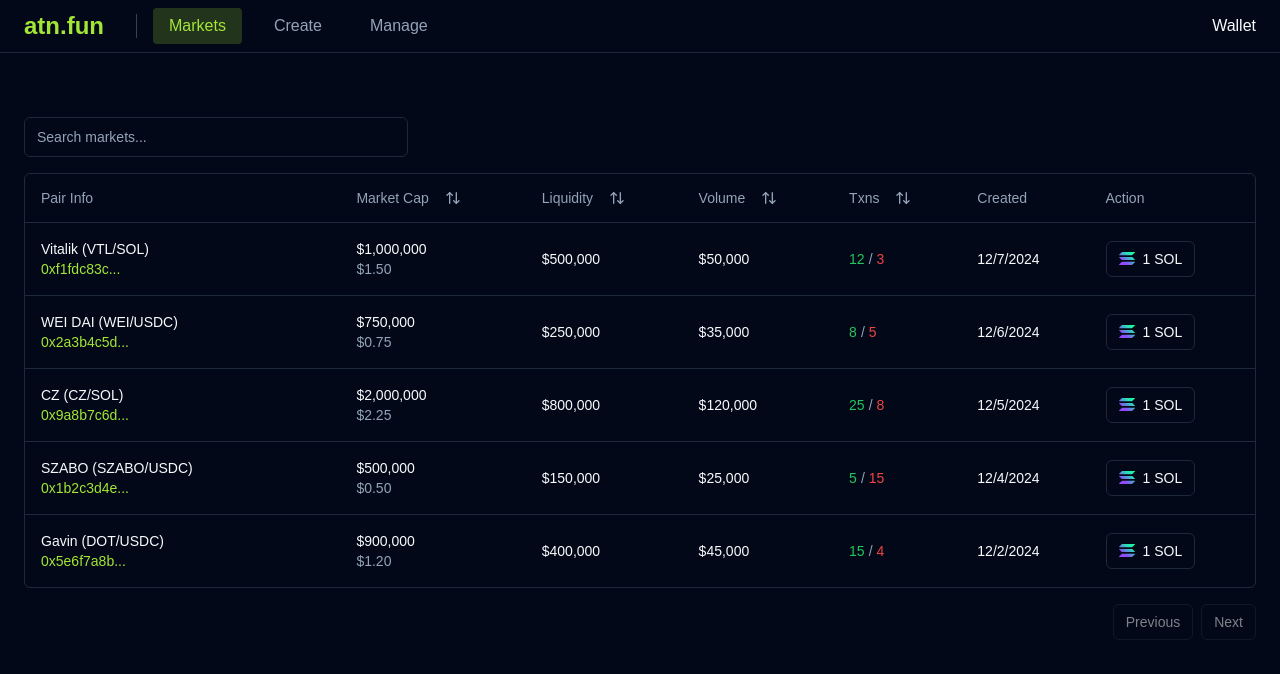
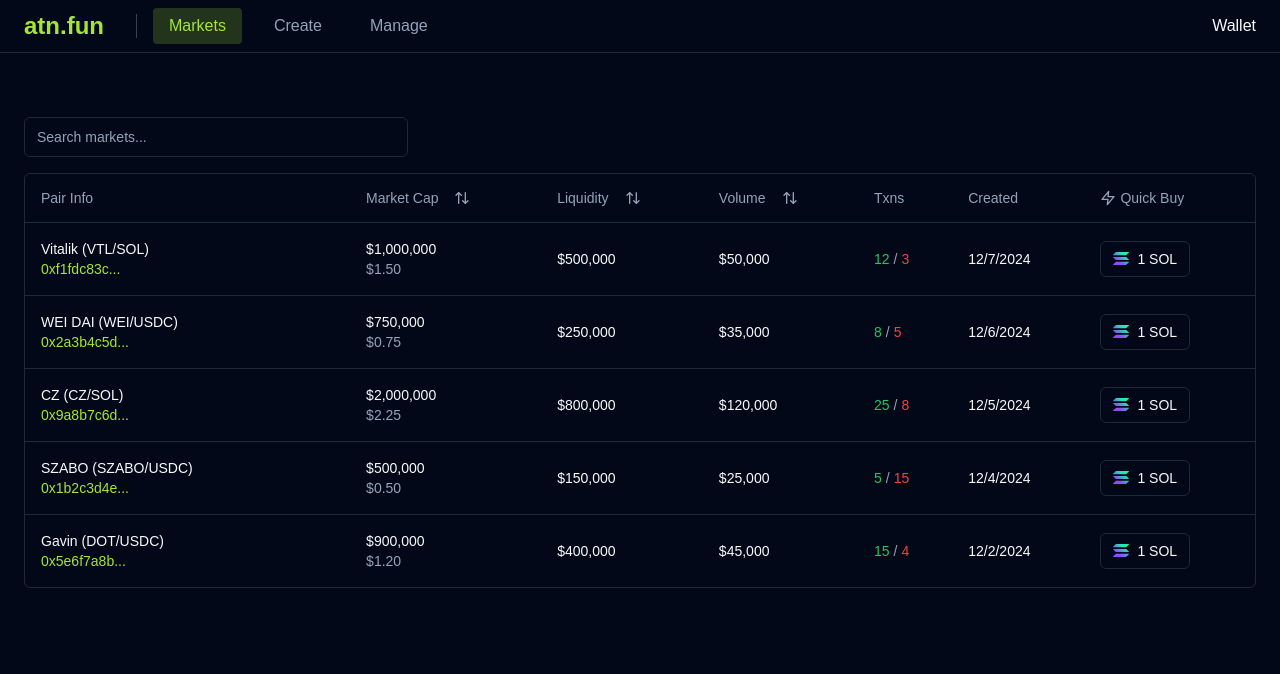
Before and after one commit to Flake-market/flake-frontend, a Next.js app: page /markets in a window 1280 px wide. Shown: the top 674 px of the page. Built offline with nearby package versions, Linux system fonts and the light colour scheme.

Commit message:
hide prev and next buttons if no pages. Add notes on whether to go with infinite scroll

```diff
--- a/src/app/markets/components/MarketTable.tsx
+++ b/src/app/markets/components/MarketTable.tsx
@@ -111,14 +111,7 @@
   {
     accessorKey: "transactions",
     header: ({ column }) => (
-      <Button
-        variant="ghost"
-        onClick={() => column.toggleSorting(column.getIsSorted() === "asc")}
-        className="text-left font-medium m-0 p-0"
-      >
-        Txns
-        <ArrowUpDown className="ml-2 h-4 w-4" />
-      </Button>
+      <div className="text-left font-medium">Txns</div>
     ),
     cell: ({ row }) => (
       <div className="flex items-center gap-1">
@@ -138,7 +131,12 @@
   },
   {
     id: "actions",
-    header: "Action",
+    header: () => (
+      <div className="flex items-center gap-1">
+        <svg xmlns="http://www.w3.org/2000/svg" width="16" height="16" viewBox="0 0 24 24" fill="none" stroke="currentColor" strokeWidth="2" strokeLinecap="round" strokeLinejoin="round" className="lucide lucide-zap"><polygon points="13 2 3 14 12 14 11 22 21 10 12 10 13 2"/></svg>
+        Quick Buy
+      </div>
+    ),
     cell: ({ row }) => (
         // TODO: add contract call to buy
       <Button variant="outline" size="sm" className="flex items-center gap-2">
@@ -187,7 +185,7 @@
             {table.getHeaderGroups().map((headerGroup) => (
               <TableRow key={headerGroup.id}>
                 {headerGroup.headers.map((header) => (
-                  <TableHead key={header.id} className="text-left">
+                  <TableHead key={header.id}>
                     {header.isPlaceholder
                       ? null
                       : flexRender(
@@ -224,23 +222,35 @@
           </TableBody>
         </Table>
       </div>
+
+      {/* TODO: Determine if we need pagination or infinite scroll based on:
+          - Expected number of markets (initial and growth)
+          - Performance impact of loading large datasets
+          - UX preference for market discovery
+          Current implementation uses basic pagination, consider:
+          - Infinite scroll for smoother browsing experience
+          - Virtual scrolling for better performance with large datasets
+          - Server-side pagination if dataset becomes too large
+      */}
       <div className="flex items-center justify-end space-x-2 py-4">
+        {table.getCanPreviousPage() && (
           <Button
             variant="outline"
             size="sm"
             onClick={() => table.previousPage()}
-          disabled={!table.getCanPreviousPage()}
           >
             Previous
           </Button>
+        )}
+        {table.getCanNextPage() && (
           <Button
             variant="outline"
             size="sm"
             onClick={() => table.nextPage()}
-          disabled={!table.getCanNextPage()}
           >
             Next
           </Button>
+        )}
       </div>
     </div>
   )
```
Lines whose indentation alone changed are shown as unchanged.
